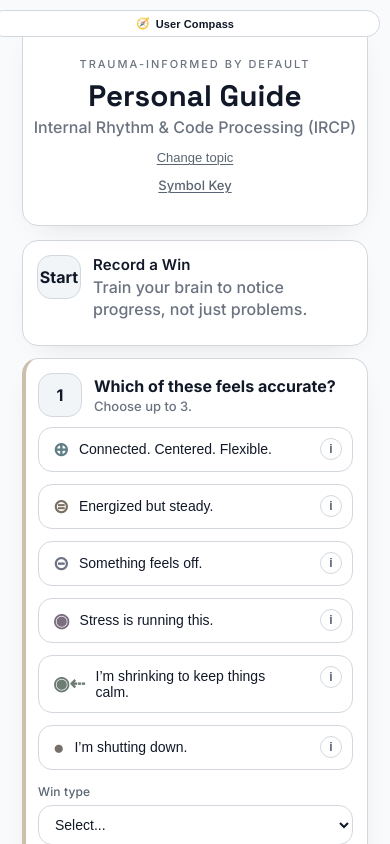
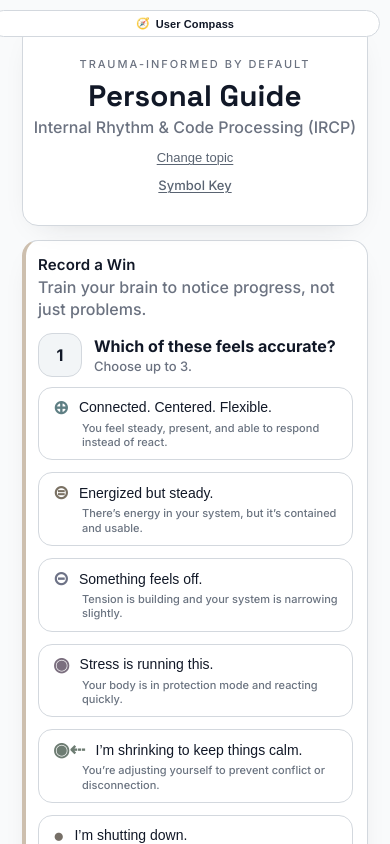
Before and after one commit to svoigtjr-jpg/ircp-app, a Next.js app: page / in a window 390 px wide. Both pictures are taken after a click on the button 195 px from the left and 335 px from the top of the page. Shown: the top 844 px of the page. Built offline with nearby package versions, Linux system fonts and the light colour scheme.

Commit message:
Polish section 1 mobile note presentation

```diff
--- a/app/globals.css
+++ b/app/globals.css
@@ -691,15 +691,10 @@ h3,
   justify-content: space-between;
   gap: 12px;
   text-align: left;
-  padding: 12px 44px 12px 14px;
+  padding: 10px 14px 4px;
   color: var(--text-strong);
   font-size: 14px;
   cursor: pointer;
-  transition: background 180ms ease;
-}
-
-.anchorPill:hover {
-  background: hsl(var(--surface-2));
 }
 
 .anchorPillSelected {
@@ -728,34 +723,11 @@ h3,
   opacity: 1;
 }
 
-.anchorInfoIcon {
-  position: absolute;
-  top: 10px;
-  right: 10px;
-  width: 22px;
-  height: 22px;
-  border-radius: 999px;
-  border: 1px solid hsl(var(--border));
-  background: hsl(var(--surface));
-  color: hsl(var(--muted));
-  font-size: 12px;
-  font-weight: 700;
-  line-height: 1;
-  cursor: pointer;
-  display: grid;
-  place-items: center;
-  transition: background 180ms ease, border-color 180ms ease;
-}
-
-.anchorInfoIcon:hover {
-  background: hsl(var(--surface-2));
-  border-color: hsl(var(--muted) / 0.35);
-}
-
 .anchorMicroDescription {
-  font-size: 12px;
-  color: hsl(var(--muted));
-  padding: 0 14px 12px;
+  font-size: 11px;
+  color: hsl(var(--muted) / 0.9);
+  padding: 0 14px 10px 43px;
+  line-height: 1.3;
 }
 
 .anchorHelperMessage {
--- a/app/page.tsx
+++ b/app/page.tsx
@@ -1,6 +1,6 @@
 'use client';
 
-import { useMemo, useRef, useState } from 'react';
+import { useMemo, useState } from 'react';
 import Link from 'next/link';
 import UserCompass from '../components/UserCompass';
 import { exportEntryToPdf, PdfEntry } from '../lib/pdf';
@@ -84,10 +84,6 @@ export default function Page() {
     if (selectedTab) setEntry((e) => ({ ...e, tab: selectedTab }));
   }, [selectedTab]);
 
-  const hoverTimerRef = useRef<ReturnType<typeof setTimeout> | null>(null);
-  const [hoverDescriptionId, setHoverDescriptionId] = useState<string | null>(null);
-  const [expandedDescriptionIds, setExpandedDescriptionIds] = useState<string[]>([]);
-
   const firstSelectedAnchor = entry.anchorStateIds[0] ? ANCHOR_PILLS_BY_ID[entry.anchorStateIds[0]] : null;
   const accent = firstSelectedAnchor?.toneColor ?? '#cdbfae';
 
@@ -128,30 +124,6 @@ export default function Page() {
       ...x,
       anchorStateIds: toggle(x.anchorStateIds, id)
     }));
-  }
-
-  function scheduleHoverDescription(id: string) {
-    if (hoverTimerRef.current) {
-      clearTimeout(hoverTimerRef.current);
-    }
-
-    hoverTimerRef.current = setTimeout(() => {
-      setHoverDescriptionId(id);
-    }, 300);
-  }
-
-  function cancelHoverDescription() {
-    if (hoverTimerRef.current) {
-      clearTimeout(hoverTimerRef.current);
-      hoverTimerRef.current = null;
-    }
-    setHoverDescriptionId(null);
-  }
-
-  function toggleDescriptionReveal(id: string) {
-    setExpandedDescriptionIds((prev) => (
-      prev.includes(id) ? prev.filter((item) => item !== id) : [...prev, id]
-    ));
   }
 
   async function handleExportPdf() {
@@ -234,18 +206,12 @@ export default function Page() {
         ) : (
           <div className="layoutShell">
             <div className="mainColumn">
-              <div className="card2 stepCard">
-                <div className="stepHeader">
-                  <div className="stepNum">Start</div>
-                  <div>
-                    <div className="stepTitle">{cfg.label}</div>
-                    <div className="sub">{cfg.tagline}</div>
-                  </div>
+              <div className="card2 stepCard accentStripe" style={{ borderLeftColor: accent }}>
+                <div style={{ marginBottom: 12 }}>
+                  <div className="stepTitle">{cfg.label}</div>
+                  <div className="sub">{cfg.tagline}</div>
                 </div>
-              </div>
 
-              {/* Step 1 */}
-              <div className="card2 stepCard accentStripe" style={{ borderLeftColor: accent }}>
                 <div className="stepHeader anchorStepHeader">
                   <div className="stepNum">1</div>
                   <div className="anchorQuestionBlock">
@@ -259,15 +225,9 @@ export default function Page() {
                     <div className="anchorStack" role="group" aria-label="Anchor check-in">
                       {ANCHOR_PILLS.map((pill) => {
                         const selected = entry.anchorStateIds.includes(pill.id);
-                        const showDescription = hoverDescriptionId === pill.id || expandedDescriptionIds.includes(pill.id);
 
                         return (
-                          <div
-                            key={pill.id}
-                            className={`anchorItem ${showDescription ? 'anchorItemExpanded' : ''}`}
-                            onMouseEnter={() => scheduleHoverDescription(pill.id)}
-                            onMouseLeave={cancelHoverDescription}
-                          >
+                          <div key={pill.id} className="anchorItem">
                             <button
                               type="button"
                               className={`anchorPill ${selected ? 'anchorPillSelected' : ''}`}
@@ -280,19 +240,7 @@ export default function Page() {
                               <span className={`anchorCheck ${selected ? 'anchorCheckVisible' : ''}`} aria-hidden>✓</span>
                             </button>
 
-                            <button
-                              type="button"
-                              className="anchorInfoIcon"
-                              onClick={() => toggleDescriptionReveal(pill.id)}
-                              aria-expanded={showDescription}
-                              aria-label="Toggle note"
-                            >
-                              i
-                            </button>
-
-                            {showDescription && (
-                              <div className="anchorMicroDescription">{pill.microDescription}</div>
-                            )}
+                            <div className="anchorMicroDescription">{pill.microDescription}</div>
                           </div>
                         );
                       })}
```
